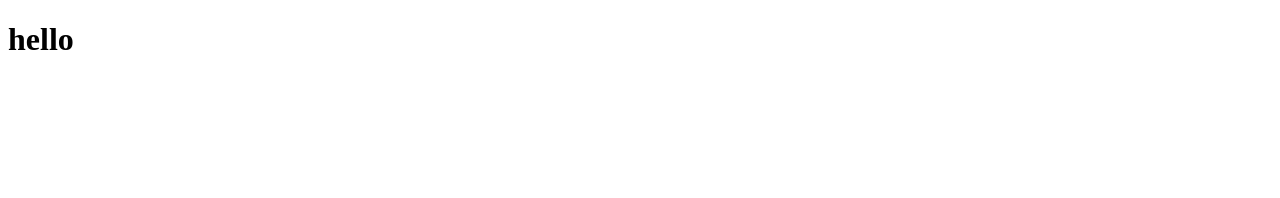
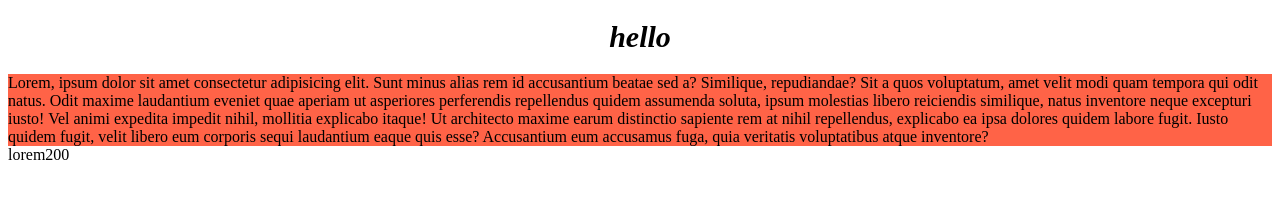
Before and after one commit to kaif-uddin/my-first-github-repo, a plain HTML site: page index.html in a window 1280 px wide. Drawn offline with Linux system fonts and the light colour scheme.

Commit message:
added some code

```diff
--- a/index.html
+++ b/index.html
@@ -1,11 +1,14 @@
 <!DOCTYPE html>
 <html lang="en">
 <head>
+    <link rel="stylesheet" href="style.css">
     <meta charset="UTF-8">
     <meta name="viewport" content="width=device-width, initial-scale=1.0">
     <title>my first github repo</title>
 </head>
 <body>
     <h1>hello</h1>
+    <div>Lorem, ipsum dolor sit amet consectetur adipisicing elit. Sunt minus alias rem id accusantium beatae sed a? Similique, repudiandae? Sit a quos voluptatum, amet velit modi quam tempora qui odit natus. Odit maxime laudantium eveniet quae aperiam ut asperiores perferendis repellendus quidem assumenda soluta, ipsum molestias libero reiciendis similique, natus inventore neque excepturi iusto! Vel animi expedita impedit nihil, mollitia explicabo itaque! Ut architecto maxime earum distinctio sapiente rem at nihil repellendus, explicabo ea ipsa dolores quidem labore fugit. Iusto quidem fugit, velit libero eum corporis sequi laudantium eaque quis esse? Accusantium eum accusamus fuga, quia veritatis voluptatibus atque inventore?</div>
+    lorem200
 </body>
 </html>
--- /dev/null
+++ b/style.css
@@ -0,0 +1,8 @@
+div{
+    background: tomato;
+}
+h1{
+    font-size: 30px;
+    text-align: center;
+    font-style: italic;
+}
```
